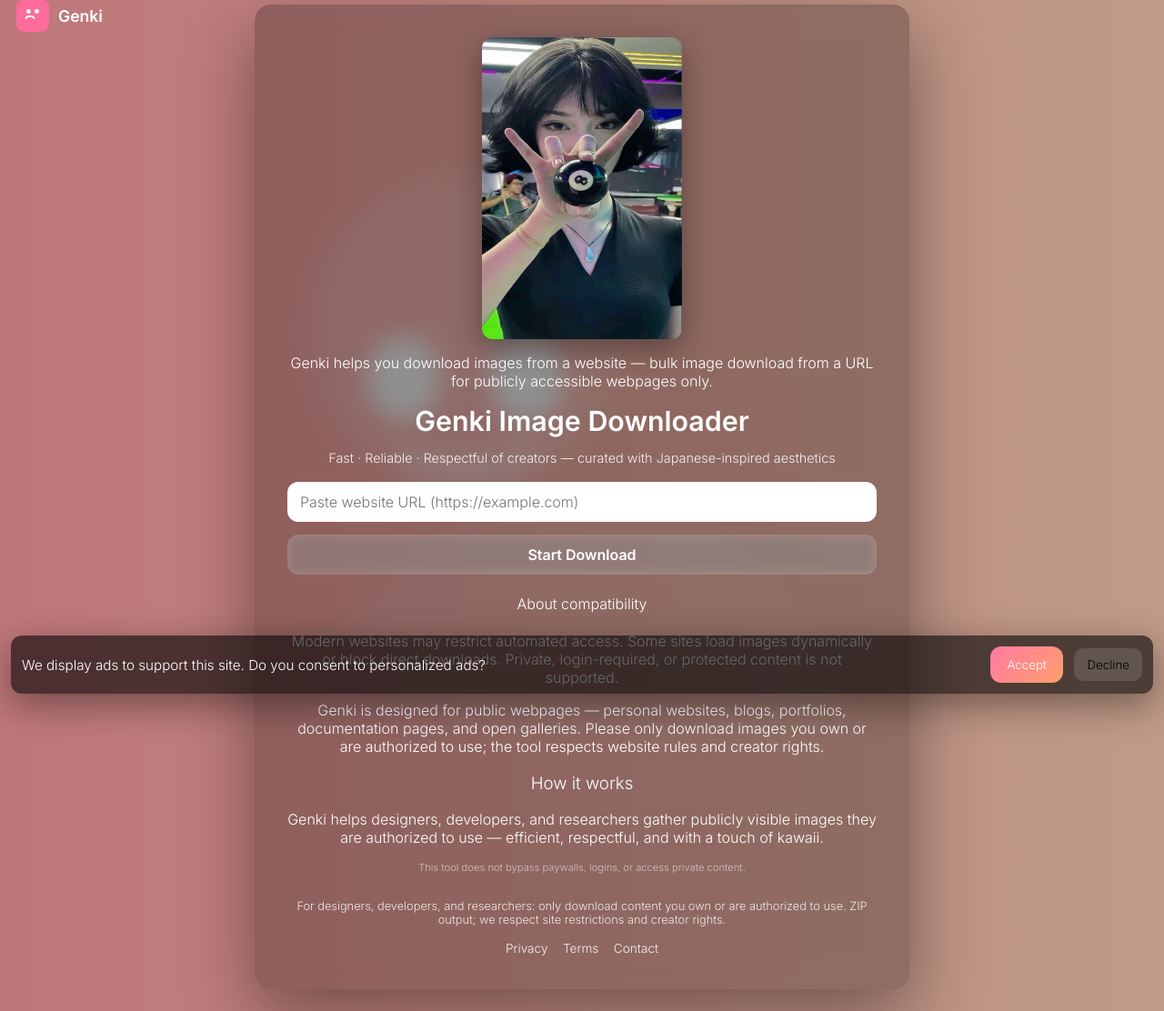
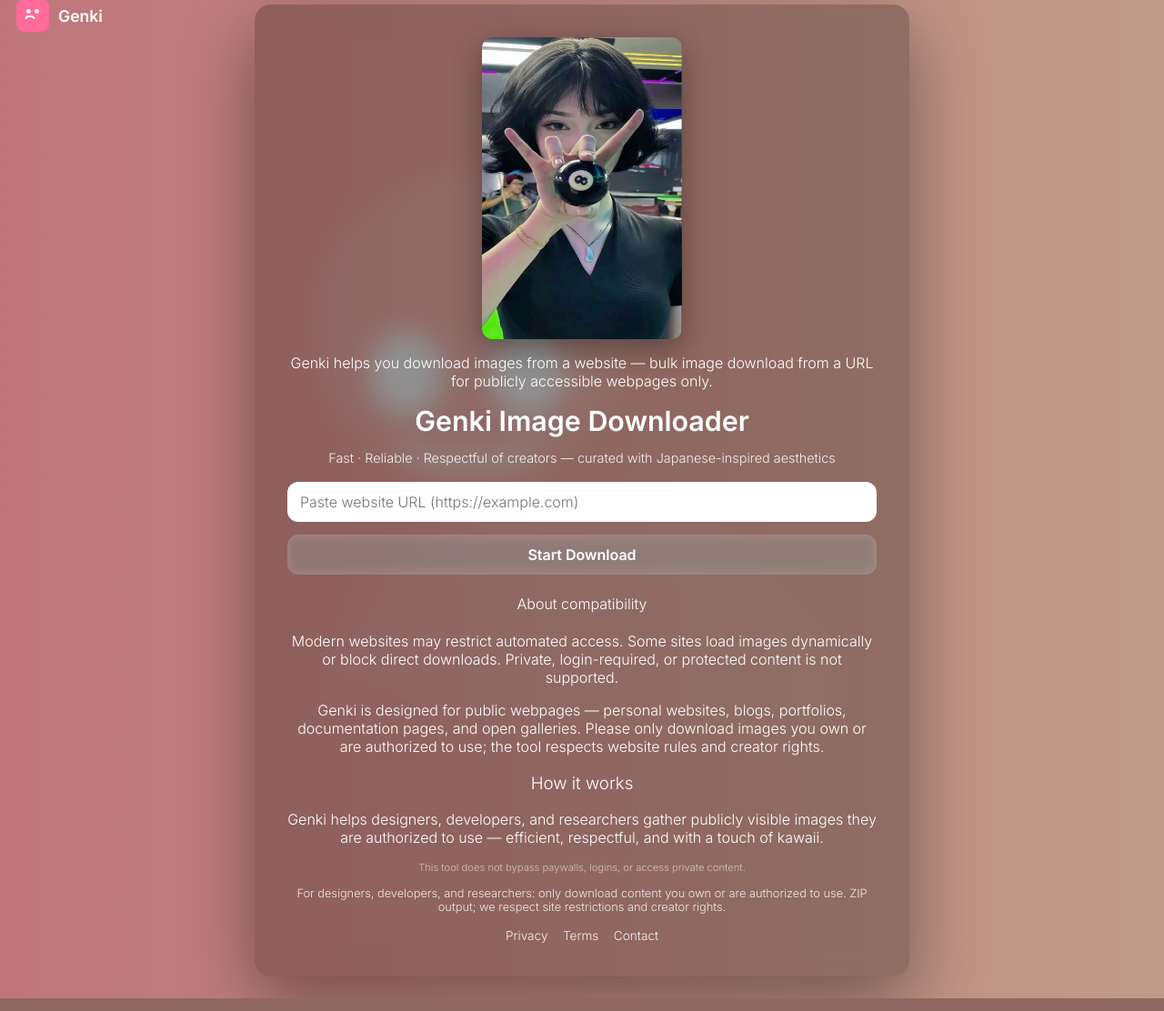
Before and after one commit to Lonewolf7779/image-downloader, a Flask app: page /app in a window 1280 px wide. Shown: the part 19-1131 px from the top of the page at 91% size. Run offline with Flask 3, Linux system fonts and the light colour scheme.

Commit message:
Fixed googlead sense issues

```diff
--- a/templates/base.html
+++ b/templates/base.html
@@ -29,9 +29,7 @@
         rel="stylesheet">
 
     <!-- Google AdSense: add your client ID into the script below when ready -->
-    <!--Example (replace ca-pub-XXXXXXXX):-->
-    <script async src="https://pagead2.googlesyndication.com/pagead/js/adsbygoogle.js?client=ca-pub-1328727126151207"
-        crossorigin="anonymous"></script>
+    <!-- AdSense script removed from template pages to ensure ads only appear on the static landing page -->
 
 
     <link rel="stylesheet" href="/static/style.css">
@@ -70,62 +68,7 @@
         {% block content %}{% endblock %}
     </main>
 
-    <!-- AdSense / Consent placeholder -->
-    <div id="cookie-consent" class="cookie-consent" aria-live="polite" style="display:none">
-        <div class="consent-inner">
-            <p>We display ads to support this site. Do you consent to personalized ads?</p>
-            <div class="consent-actions">
-                <button id="consentAccept" class="primary">Accept</button>
-                <button id="consentDecline" class="danger">Decline</button>
-            </div>
-        </div>
-    </div>
-
-    <script>
-        // The server may provide an AdSense client id via `adsense_client` context variable
-        window.ADSENSE_CLIENT = "{{ adsense_client or '' }}";
-
-        function setTheme(name) { document.body.className = name; }
-
-        // Consent management for ads
-        (function () {
-            const banner = document.getElementById('cookie-consent');
-            const accepted = localStorage.getItem('genki_ads_consent');
-            function loadAds() {
-                const CLIENT = (window.ADSENSE_CLIENT || '').trim();
-                if (!CLIENT || CLIENT.indexOf('REPLACE') === 0) return;
-                if (window.adsbygoogleLoaded) return;
-                const s = document.createElement('script');
-                s.async = true;
-                s.src = `https://pagead2.googlesyndication.com/pagead/js/adsbygoogle.js?client=${CLIENT}`;
-                s.crossOrigin = 'anonymous';
-                s.onload = function () {
-                    // initialize any placeholder ad slots on the page
-                    const slots = document.querySelectorAll('ins.adsbygoogle');
-                    slots.forEach(() => {
-                        try {
-                            (adsbygoogle = window.adsbygoogle || []).push({});
-                        } catch (e) { console.warn('ad push failed', e); }
-                    });
-                };
-                document.head.appendChild(s);
-                window.adsbygoogleLoaded = true;
-            }
-
-            if (accepted === 'true') { loadAds(); }
-            else if (accepted === null) { banner.style.display = 'block'; }
-
-            document.getElementById('consentAccept').addEventListener('click', function () {
-                localStorage.setItem('genki_ads_consent', 'true');
-                banner.style.display = 'none';
-                loadAds();
-            });
-            document.getElementById('consentDecline').addEventListener('click', function () {
-                localStorage.setItem('genki_ads_consent', 'false');
-                banner.style.display = 'none';
-            });
-        })();
-    </script>
+    <!-- AdSense and consent removed from templated pages to prevent ads on tool screens -->
 </body>
 
 </html>
--- a/templates/index.html
+++ b/templates/index.html
@@ -35,12 +35,7 @@
         <p class="disclaimer">This tool does not bypass paywalls, logins, or access private content.</p>
     </section>
 
-    <!-- Ad slot placeholder: will load after consent (responsive) -->
-    <div class="ad-slot ad-slot-responsive">
-        <ins class="adsbygoogle" style="display:block" data-ad-client="{{ adsense_client or 'ca-pub-REPLACE' }}"
-            data-ad-slot="{{ adsense_ad_slot or 'REPLACE' }}" data-ad-format="auto"
-            data-full-width-responsive="true"></ins>
-    </div>
+    <!-- Ads disabled on the interactive app page to comply with policy -->
 
     <p class="note">For designers, developers, and researchers: only download content you own or are authorized to use.
         ZIP output; we respect site restrictions and creator rights.</p>
```
Also changed, not shown: static/index.html (+14 -1 lines).
